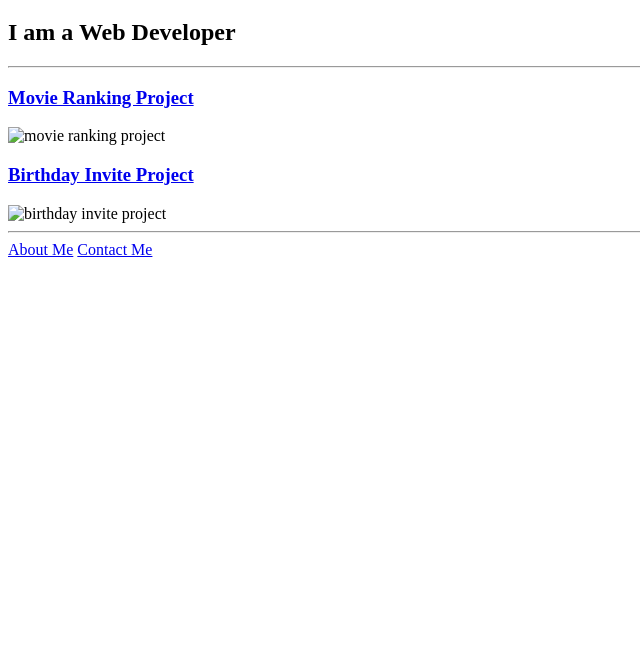
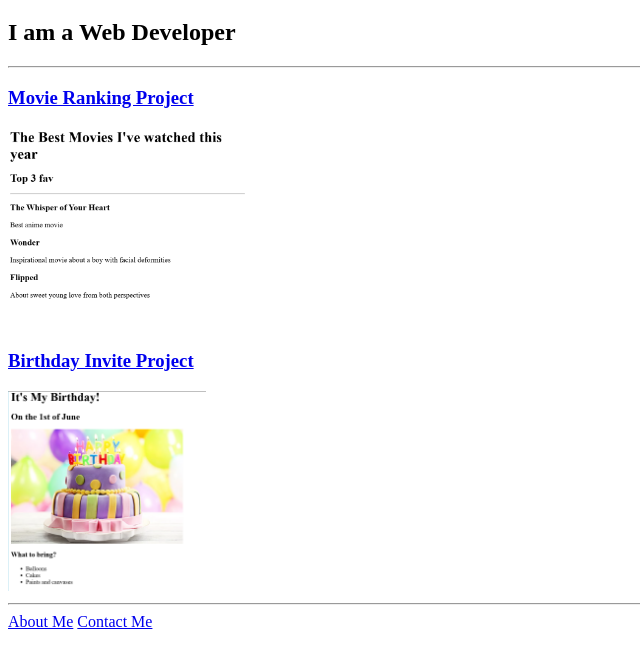
Before and after one commit to Sanmati290/html-portfolio, a plain HTML site: page index.html in a window 1280 px wide. Shown: the part 61-726 px from the top of the page, without its empty margins (0-640 px from the left). Drawn offline with Linux system fonts and the light colour scheme.

Commit message:
Update index.html

```diff
--- a/index.html
+++ b/index.html
@@ -10,20 +10,20 @@
         <h1>Sanmati U S</h1>
         <h2>I am a Web Developer</h2>
         <hr />
-        <h3><a href="./assets/images/movie-ranking.png">Movie Ranking Project</a></h3>
-        <img src="./assets/images/movie-ranking.png"
+        <h3><a href="movie-ranking.html">Movie Ranking Project</a></h3>
+        <img src="movie-ranking.png"
             alt="movie ranking project"
             height="200"
         />
 <br>
-        <h3><a href="./assets/images/birthday-invite.png">Birthday Invite Project</a></h3>
-        <img src="./assets/images/birthday-invite.png"
+        <h3><a href="birthday-invite.png">Birthday Invite Project</a></h3>
+        <img src="birthday-invite.png"
             alt="birthday invite project"
             height="200"
         />
 <hr/>
-         <a href="./public/about.html">About Me</a>
-         <a href="./public/contact.html">Contact Me</a>
+         <a href="about.html">About Me</a>
+         <a href="contact.html">Contact Me</a>
 
     </body>
 </html>
```
